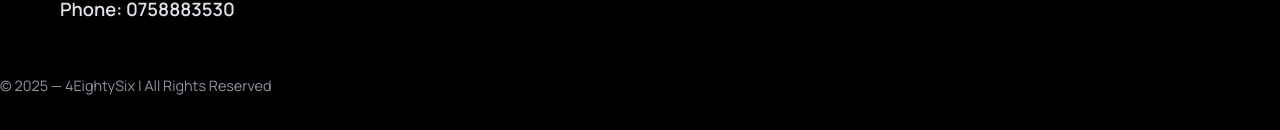
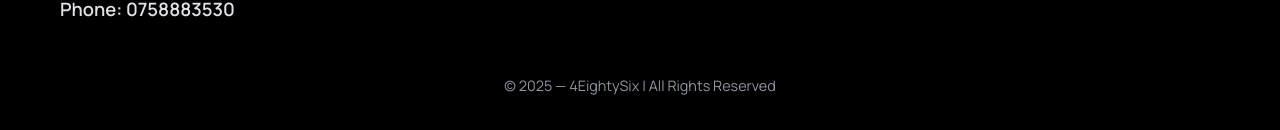
Before and after one commit to flaviusGS/Weout-Webage, a React (Vite) app: page / in a window 1280 px wide. Shown: the part 5638-5768 px from the top of the page. Built offline with nearby package versions, Linux system fonts and the light colour scheme.

Commit message:
Update contact.css

```diff
--- a/src/components/Contact/contact.css
+++ b/src/components/Contact/contact.css
@@ -78,9 +78,7 @@
   justify-content: center;
   align-items: center;
   font-size: 0.9rem;
-  color: #8f95a3;
-  text-align: start;
-}
+  color: #8f95a3;}
 
 @media (max-width: 800px) {
   .contact-grid {
```
